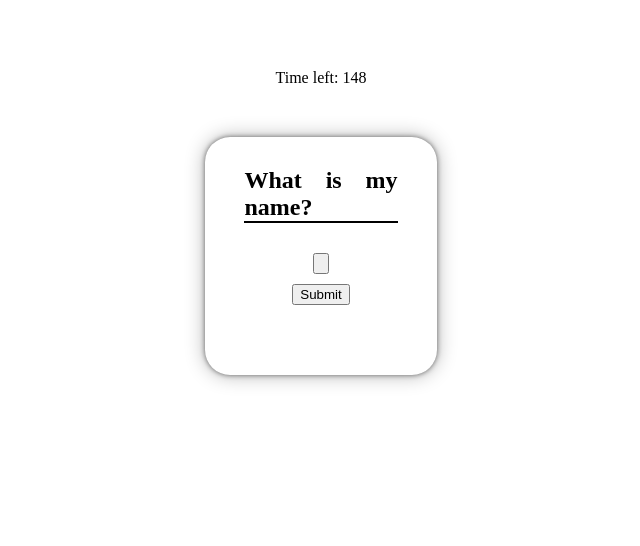
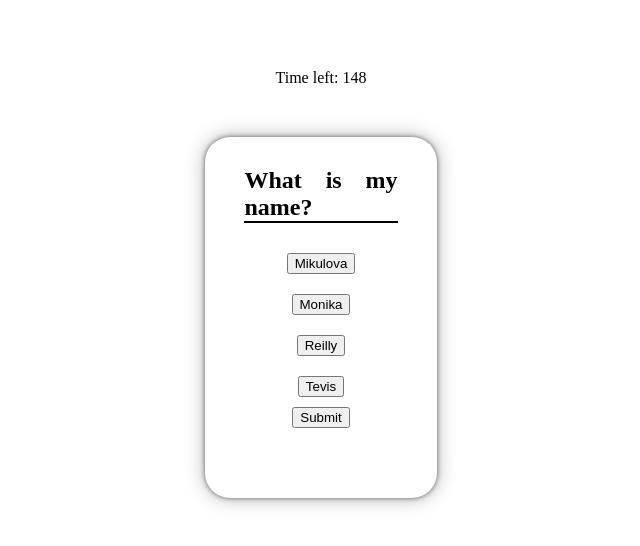
Before and after one commit to tevissaur/trials-and-tribulations, a plain HTML site: page index.html in a window 1280 px wide. Both pictures are taken after a click on the button "Start Quiz!". Shown: the part 108-654 px from the top of the page, without its empty margins (319-959 px from the left). Drawn offline with Linux system fonts and the light colour scheme.

Commit message:
successfully able to generate answer buttons per question

```diff
--- a/index.html
+++ b/index.html
@@ -21,7 +21,6 @@
         <div id="card-container">
             <h2 id="card-question"></h2>
             <form id="card-answers">
-                <input type="button" value="">
                 <input type="submit" id="submit" value="Submit"/>
             </form>
             <section id="card-footer">
--- a/script.js
+++ b/script.js
@@ -4,6 +4,7 @@ let currentQuestion = {
     elem: document.getElementById('card-question'),
     questionNum: 0
 }
+let answerContainer = document.getElementById('card-answers')
 let submitButton = document.getElementById('submit')
 let timeLeft = document.getElementById('time-left')
 let nextQuestionButton = document.getElementById('next-question')
@@ -36,6 +37,7 @@ const questions = [
 ]
 let timer
 let startTime = questions.length * 30 + 30
+let points = 0
 
 
 
@@ -72,13 +74,19 @@ function submitAnswer(e) {
 function updateQuestion() {
     // Make sure the question is correct, if so, add points
     if (true) {
-
+        points += 10
     }
     if (currentQuestion.questionNum >= questions.length) {
         endQuiz()
     } else {
         startTimer()
         currentQuestion.elem.textContent = questions[currentQuestion.questionNum]['question']
+        for (let i = 0; i < questions[currentQuestion.questionNum]['answers'].length; i++) {
+            let ansButton = document.createElement('input')
+            ansButton.setAttribute('type', 'button')
+            ansButton.setAttribute('value', questions[currentQuestion.questionNum].answers[i])
+            answerContainer.prepend(ansButton)
+        }
         currentQuestion.questionNum++
         startTime -= 30
         console.log('The next question is displayed')
```
